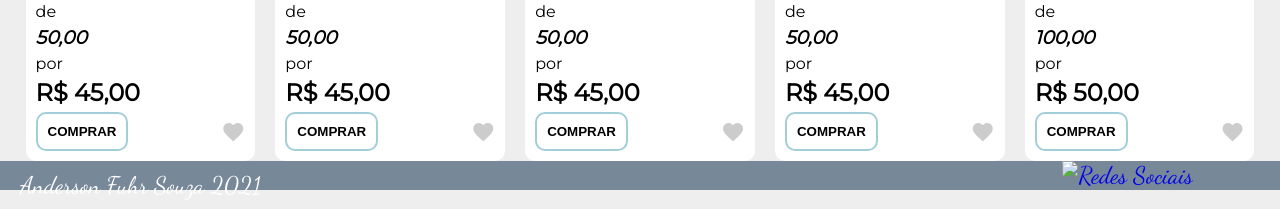
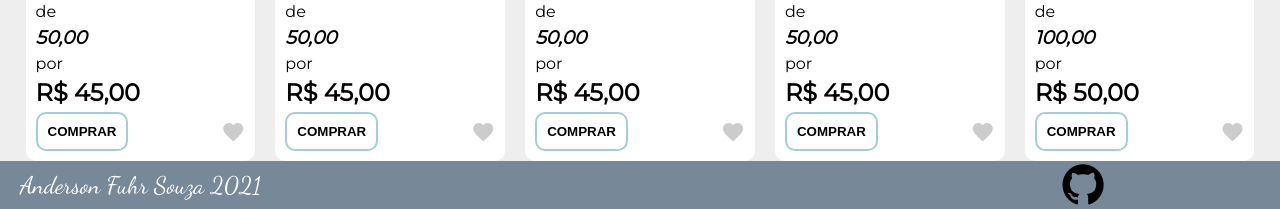
Before and after one commit to fuhr-br/trabalho-final-web1, a plain HTML site: page index.html in a window 1280 px wide. Shown: the part 927-1136 px from the top of the page. Drawn offline with Linux system fonts and the light colour scheme.

Commit message:
add icon GitHub

```diff
--- a/CSS/styles.css
+++ b/CSS/styles.css
@@ -228,6 +228,9 @@ footer > span{
 	margin-top:10px;
 	margin-left:20px;
 }
-footer > a > img{
-width:80px; margin-left:83%
+footer > a > i{
+width:80px;
+margin-left:83%;
+font-size: 48px;
+color:black;
 }
--- a/index.html
+++ b/index.html
@@ -12,6 +12,7 @@
     <link href="https://fonts.googleapis.com/icon?family=Material+Icons" rel="stylesheet">
     <link href="https://fonts.googleapis.com/icon?family=Material+Icons+Outlined" rel="stylesheet">
     <link href="https://fonts.googleapis.com/icon?family=Material+Icons+Round" rel="stylesheet">
+    <link rel="stylesheet" href="https://cdnjs.cloudflare.com/ajax/libs/font-awesome/4.7.0/css/font-awesome.min.css">
     <title>Magazine</title>
 </head>
 
@@ -198,7 +199,7 @@
     </section>
     <footer>
        <span> Anderson Fuhr Souza 2021</span>
-						<a href="https://github.com/fuhr-br/trabalho-final-web1"><img src="images/social.png" alt="Redes Sociais" ></a>
+						<a href="https://github.com/fuhr-br/trabalho-final-web1"><i class="fa fa-github" style="font-size:48px;color:black"></i></a>
     </footer>
 
 
```
Also changed, not shown: images/github.png (added).
